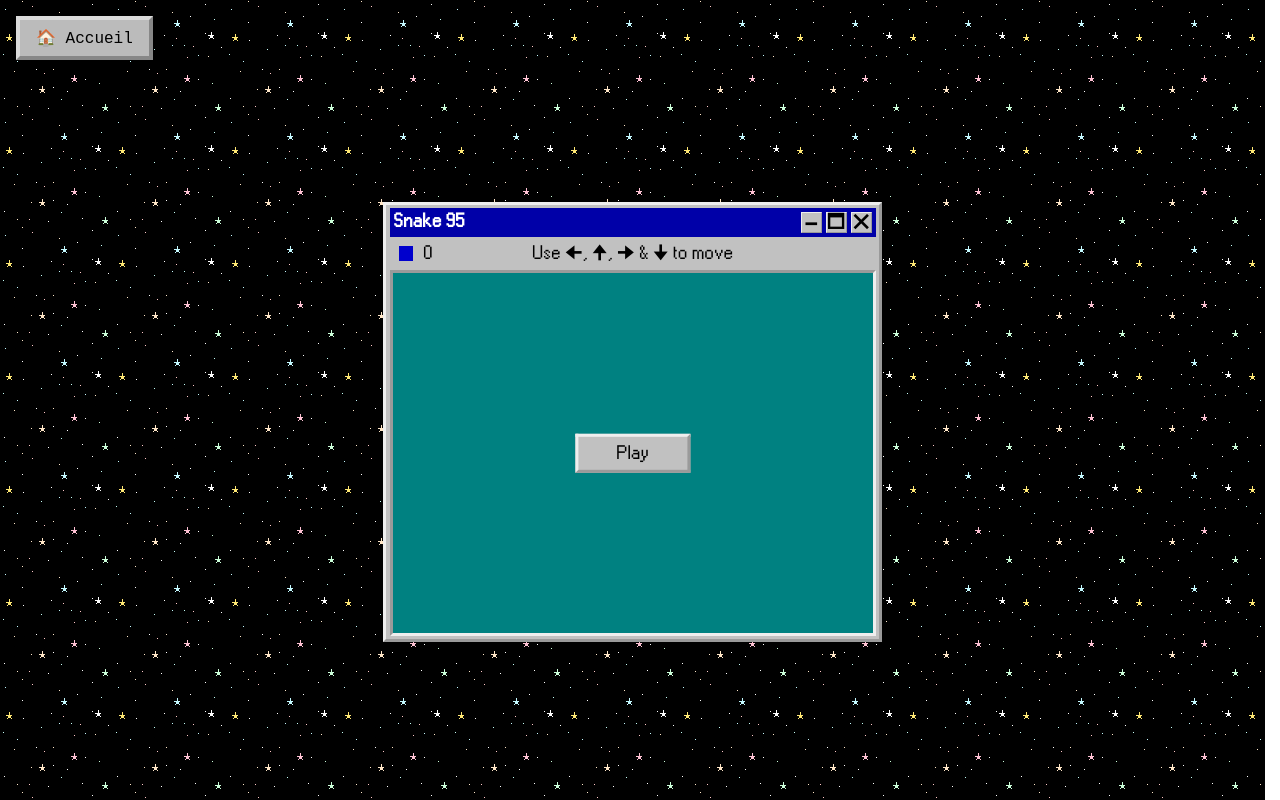
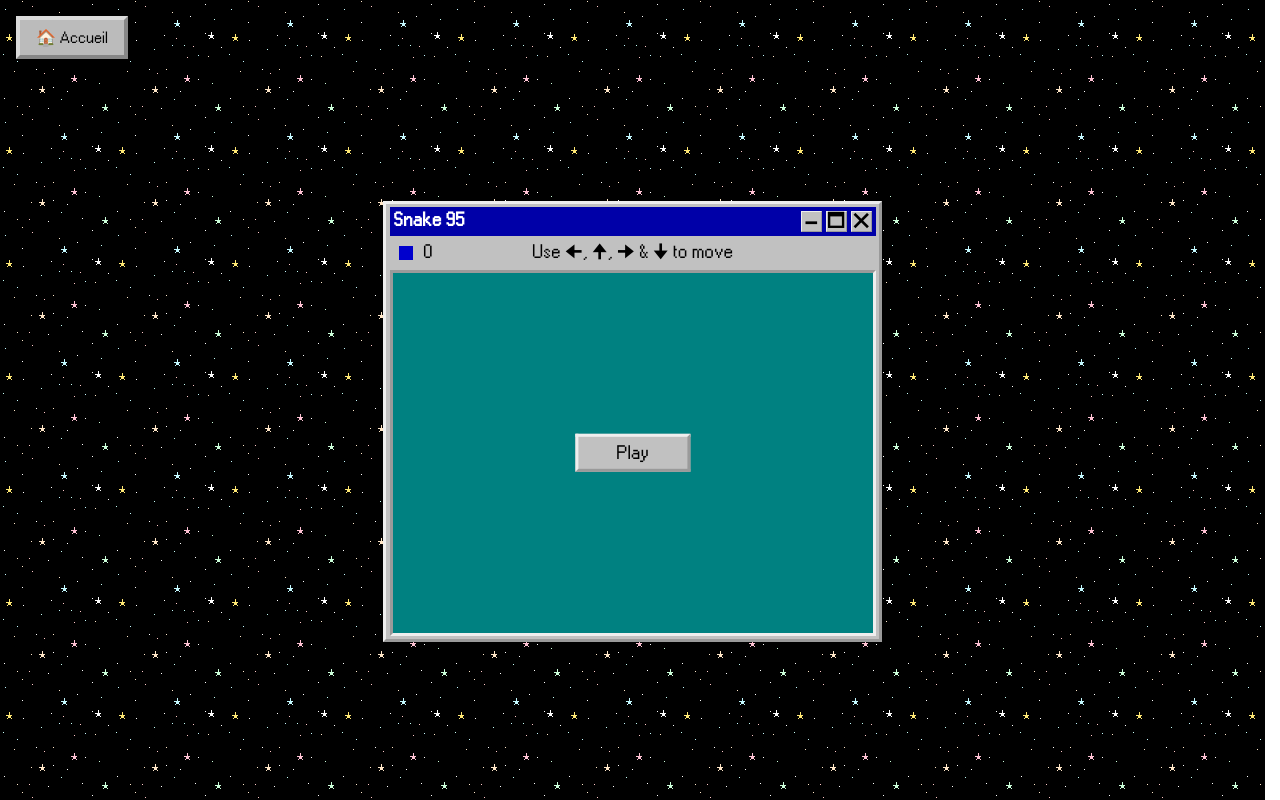
Before and after one commit to Lacisum/theodepinho.net, a React (Vite) app: page /projects/snake-95 in a window 1280 px wide. Built offline with nearby package versions, Linux system fonts and the light colour scheme.

Commit message:
:lipstick: dark mode font is now w95f

```diff
--- a/src/App/BasePage/PageFound/main/Snake95/style.css
+++ b/src/App/BasePage/PageFound/main/Snake95/style.css
@@ -2,7 +2,7 @@
 
 @font-face {
   font-family: w95f;
-  src: url('/projects/snake-95/w95f.woff2');
+  src: url('/fonts/w95f.woff2');
 }
 
 @keyframes snake-95__dead-snake-expansion {
--- a/src/index.css
+++ b/src/index.css
@@ -25,6 +25,11 @@
   font-style: italic;
 }
 
+@font-face {
+  font-family: w95f;
+  src: url('/fonts/w95f.woff2');
+}
+
 /* Global variables */
 
 :root {
@@ -45,7 +50,7 @@
   --font-size-small: clamp(0.6rem, 2.8dvw + 0.1rem, 0.8rem);
   --buttons-88-31-width: 88px;
   --project-card-theme-light-border-radius: 1.3rem;
-  --theme-dark-font: 'Courier New', Courier, monospace;
+  --theme-dark-font: w95f, 'Courier New', Courier, monospace;
   --theme-light-font: Barlow, 'TeX Gyre Adventor', 'URW Gothic L', sans-serif;
   @media (prefers-reduced-motion: no-preference) {
     --sidebar-animation-duration: 0.5s;
```
Also changed, not shown: public/fonts/w95f.woff2 (renamed from public/projects/snake-95/w95f.woff2).
